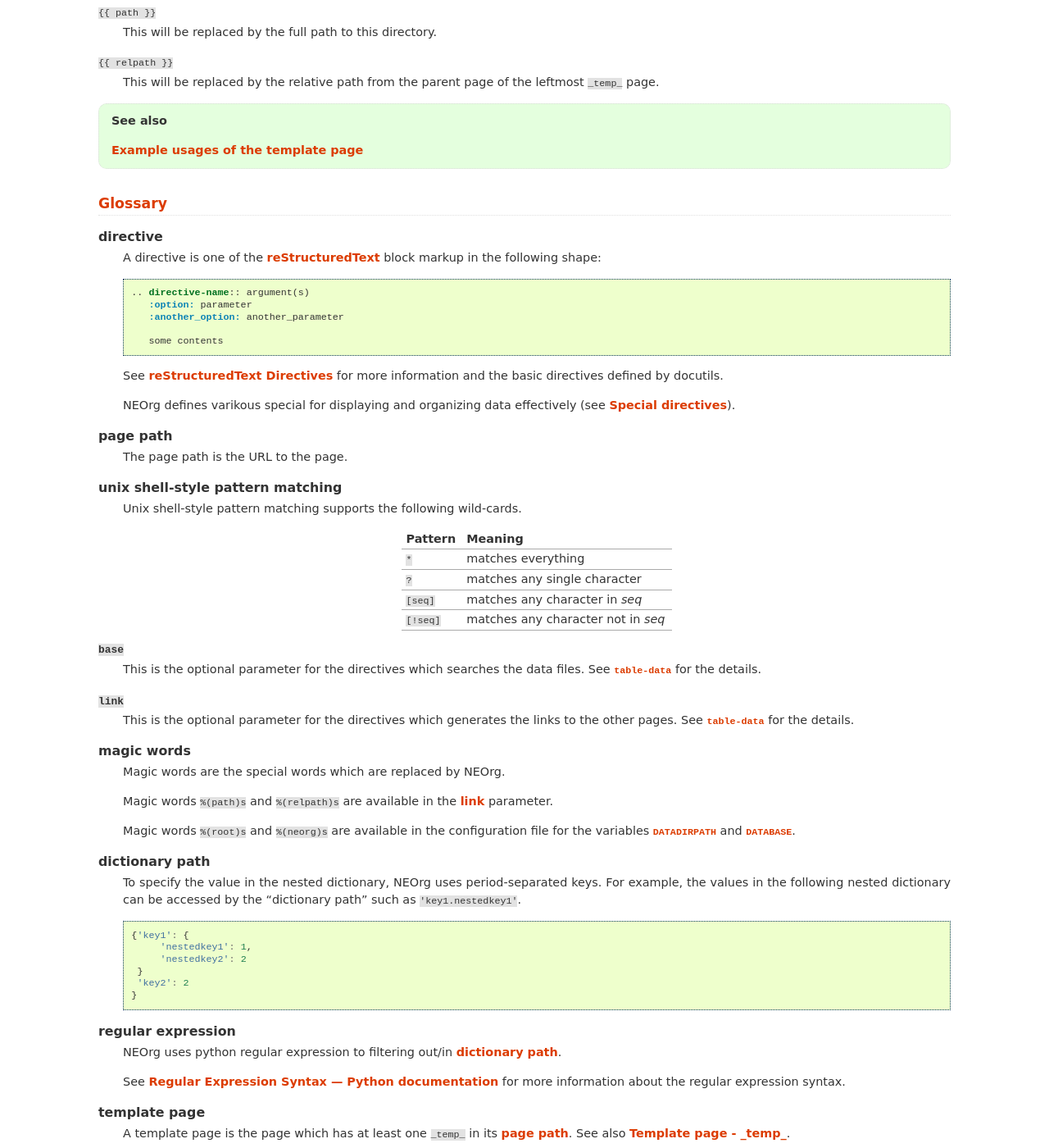
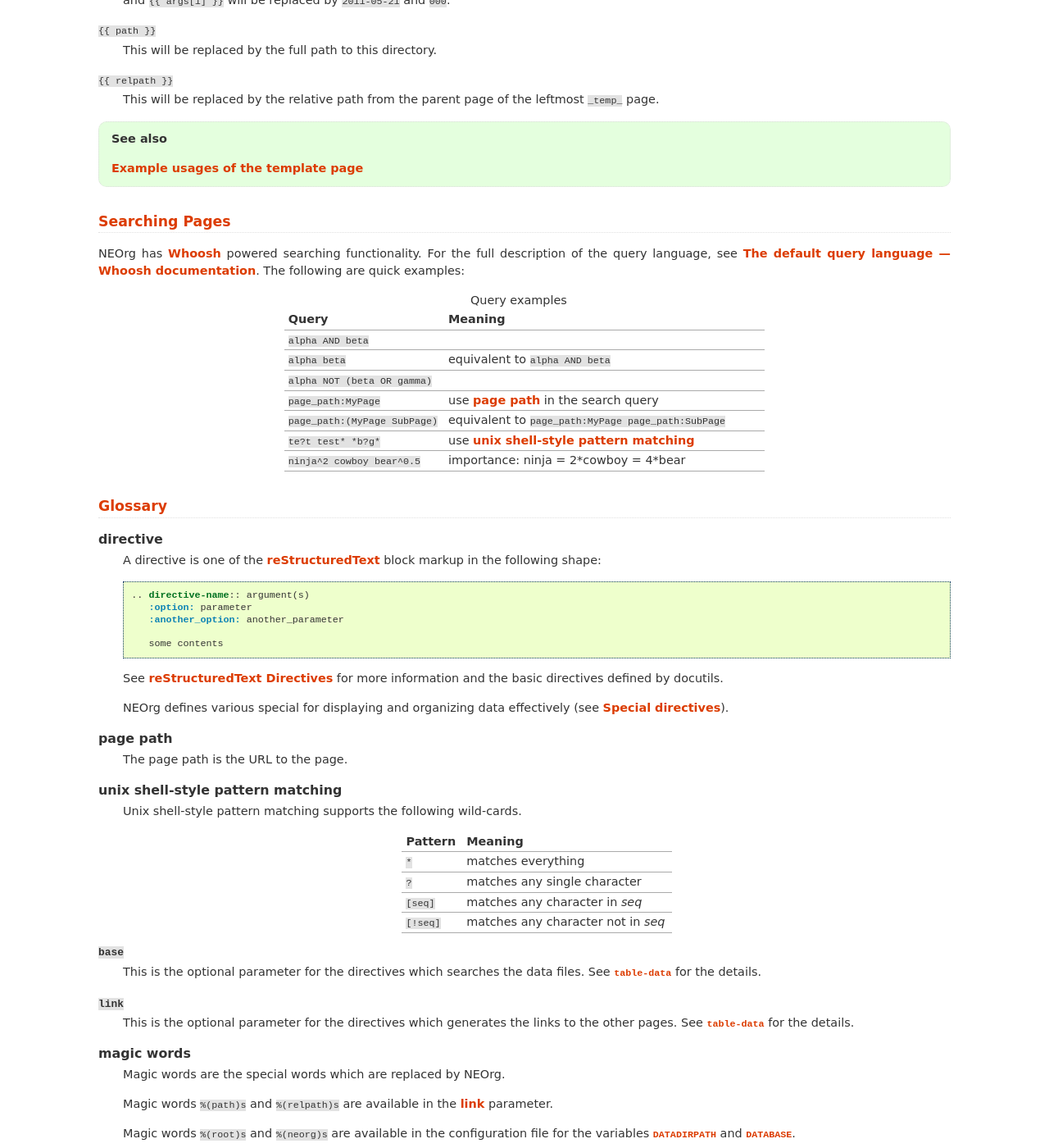
Before and after one commit to tkf/neorg, a Sphinx documentation site: the page built from doc/source/index.rst, in a window 1280 px wide and 1400 px high, scrolled down 4708 px. Shown: the whole window at 82% size. Built offline with Sphinx 7.4.7, drawn with Linux system fonts in a browser that asks for light colours.

Commit message:
added changelog and document about searching.

```diff
--- a/doc/source/changelog.rst
+++ b/doc/source/changelog.rst
@@ -4,6 +4,7 @@ ChangeLog
 v0.0.3
 ^^^^^^
 
+- Pages can be searched from the right top search box.
 - Use reversed :term:`page path` as a page title.
 
 v0.0.2
--- a/doc/source/index.rst
+++ b/doc/source/index.rst
@@ -301,6 +301,41 @@ Examples of the template :term:`page path`:
 .. seealso:: :ref:`examples/template-page`
 
 
+Searching Pages
+===============
+
+NEOrg has Whoosh_ powered searching functionality.
+For the full description of the query language, see
+`The default query language --- Whoosh documentation`_.
+The following are quick examples:
+
+.. list-table:: Query examples
+   :header-rows: 1
+   :widths: 1 2
+
+   * - Query
+     - Meaning
+   * - ``alpha AND beta``
+     -
+   * - ``alpha beta``
+     - equivalent to ``alpha AND beta``
+   * - ``alpha NOT (beta OR gamma)``
+     -
+   * - ``page_path:MyPage``
+     - use :term:`page path` in the search query
+   * - ``page_path:(MyPage SubPage)``
+     - equivalent to ``page_path:MyPage page_path:SubPage``
+   * - ``te?t test* *b?g*``
+     - use :term:`unix shell-style pattern matching`
+   * - ``ninja^2 cowboy bear^0.5``
+     - importance: ninja = 2*cowboy = 4*bear
+
+
+.. _`The default query language --- Whoosh documentation`:
+   http://packages.python.org/Whoosh/querylang.html
+.. _Whoosh: https://bitbucket.org/mchaput/whoosh/wiki/Home
+
+
 Glossary
 ========
 
@@ -321,7 +356,7 @@ Glossary
        See `reStructuredText Directives`_ for more information and
        the basic directives defined by docutils.
 
-       NEOrg defines varikous special for displaying and organizing
+       NEOrg defines various special for displaying and organizing
        data effectively (see :ref:`special-directives`).
 
    page path
```
